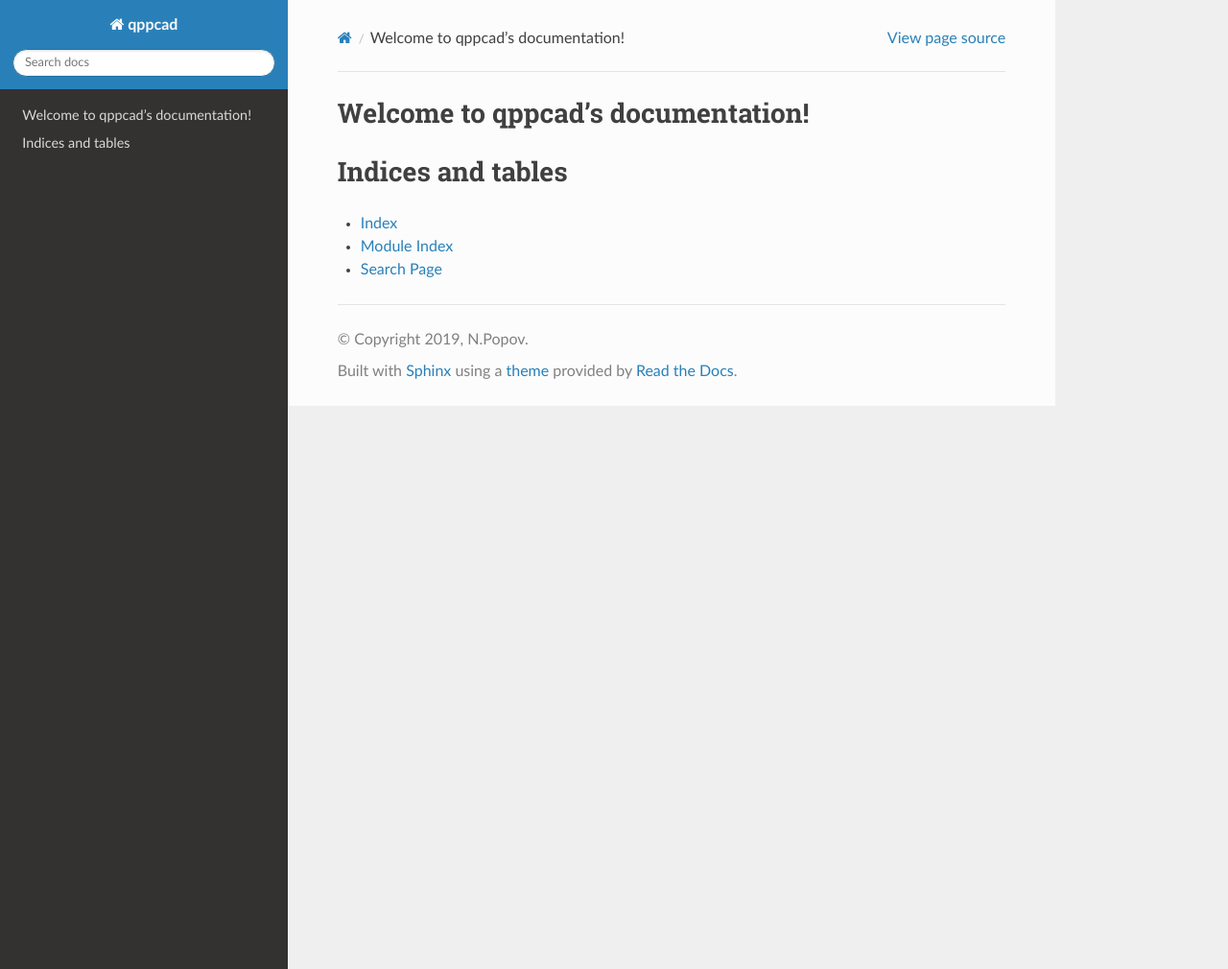
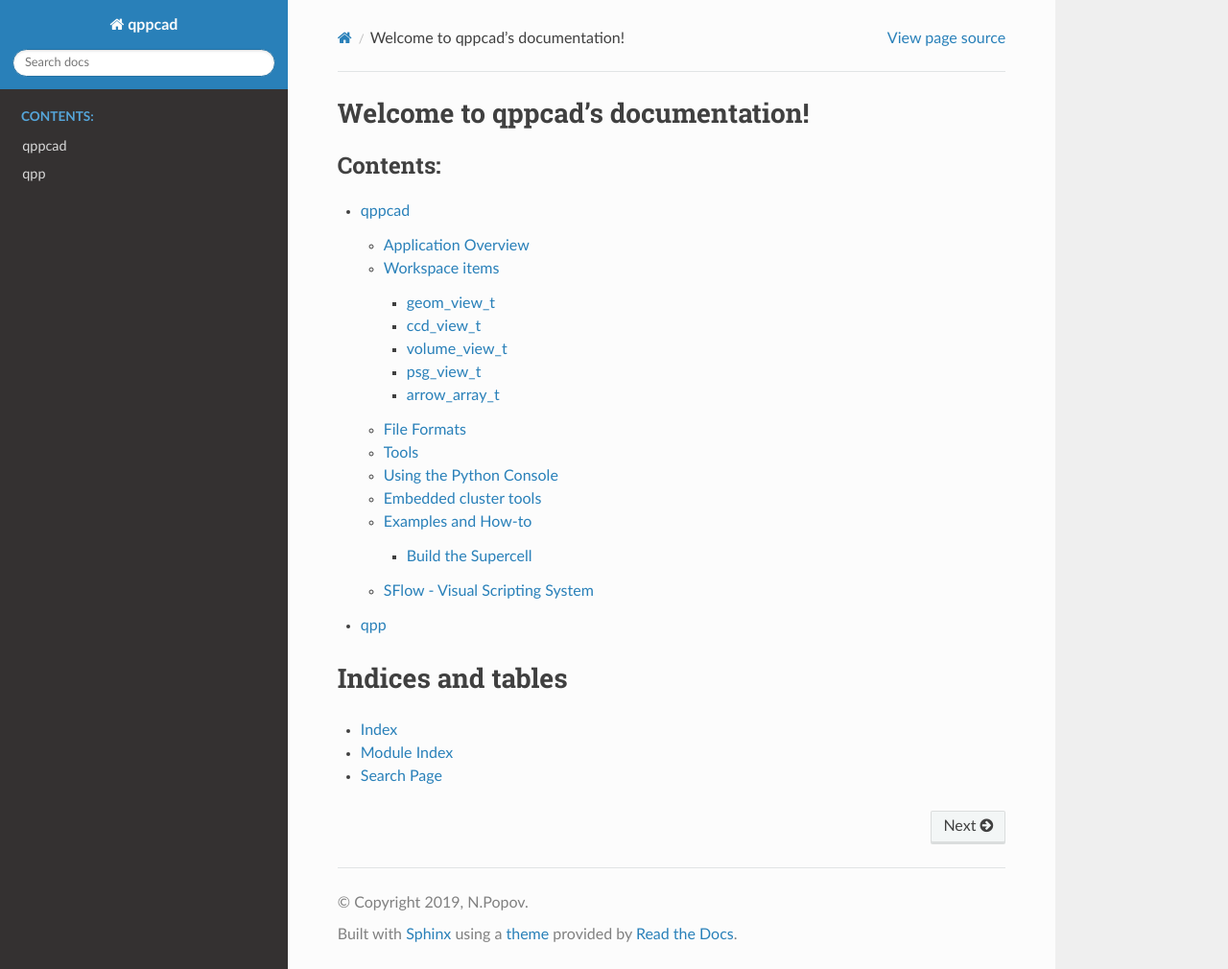
Before and after one commit to nvpopov/qppcad_doc, a Sphinx documentation site: the page built from docs/source/index.rst, in a window 1280 px wide and 1010 px high. Shown: the whole window at 96% size. Built offline with Sphinx 7.4.7 and the Read the Docs theme 2.0.0, drawn with Linux system fonts in a browser that asks for light colours.

Commit message:
fix: doc v4

```diff
--- /dev/null
+++ b/docs/source/arrow_array.rst
@@ -0,0 +1,2 @@
+arrow_array_t
+==================================
--- /dev/null
+++ b/docs/source/ccd_view.rst
@@ -0,0 +1,2 @@
+ccd_view_t
+==================================
--- /dev/null
+++ b/docs/source/embedded_cluster_tools.rst
@@ -0,0 +1,2 @@
+Embedded cluster tools
+==================================
--- /dev/null
+++ b/docs/source/example_supercell.rst
@@ -0,0 +1,2 @@
+Build the Supercell
+==================================
--- /dev/null
+++ b/docs/source/file_formats.rst
@@ -0,0 +1,2 @@
+File Formats
+==================================
--- /dev/null
+++ b/docs/source/geom_view.rst
@@ -0,0 +1,2 @@
+geom_view_t
+==================================
--- /dev/null
+++ b/docs/source/how_to.rst
@@ -0,0 +1,8 @@
+Examples and How-to
+==================================
+
+.. toctree::
+   :maxdepth: 3
+   :caption: Examples:
+
+   example_supercell
--- a/docs/source/index.rst
+++ b/docs/source/index.rst
@@ -7,10 +7,11 @@ Welcome to qppcad's documentation!
 ==================================
 
 .. toctree::
-   :maxdepth: 2
+   :maxdepth: 3
    :caption: Contents:
 
-
+   qppcad
+   qpp
 
 Indices and tables
 ==================
--- /dev/null
+++ b/docs/source/overview.rst
@@ -0,0 +1,2 @@
+Application Overview
+==================================
--- /dev/null
+++ b/docs/source/psg_view.rst
@@ -0,0 +1,2 @@
+psg_view_t
+==================================
--- /dev/null
+++ b/docs/source/python_console.rst
@@ -0,0 +1,2 @@
+Using the Python Console
+==================================
--- /dev/null
+++ b/docs/source/qpp.rst
@@ -0,0 +1,6 @@
+qpp
+==================================
+
+.. toctree::
+   :maxdepth: 2
+   :caption: Contents:
--- /dev/null
+++ b/docs/source/qppcad.rst
@@ -0,0 +1,15 @@
+qppcad
+==================================
+
+.. toctree::
+   :maxdepth: 2
+   :caption: Contents:
+
+   overview
+   ws_items
+   file_formats
+   tools
+   python_console
+   embedded_cluster_tools
+   how_to
+   sflow
--- /dev/null
+++ b/docs/source/sflow.rst
@@ -0,0 +1,2 @@
+SFlow - Visual Scripting System
+==================================
--- /dev/null
+++ b/docs/source/tools.rst
@@ -0,0 +1,2 @@
+Tools
+==================================
--- /dev/null
+++ b/docs/source/volume_view.rst
@@ -0,0 +1,2 @@
+volume_view_t
+==================================
--- /dev/null
+++ b/docs/source/ws_items.rst
@@ -0,0 +1,12 @@
+Workspace items
+==================================
+
+.. toctree::
+   :maxdepth: 3
+   :caption: Contents:
+
+   geom_view
+   ccd_view
+   volume_view
+   psg_view
+   arrow_array
```
